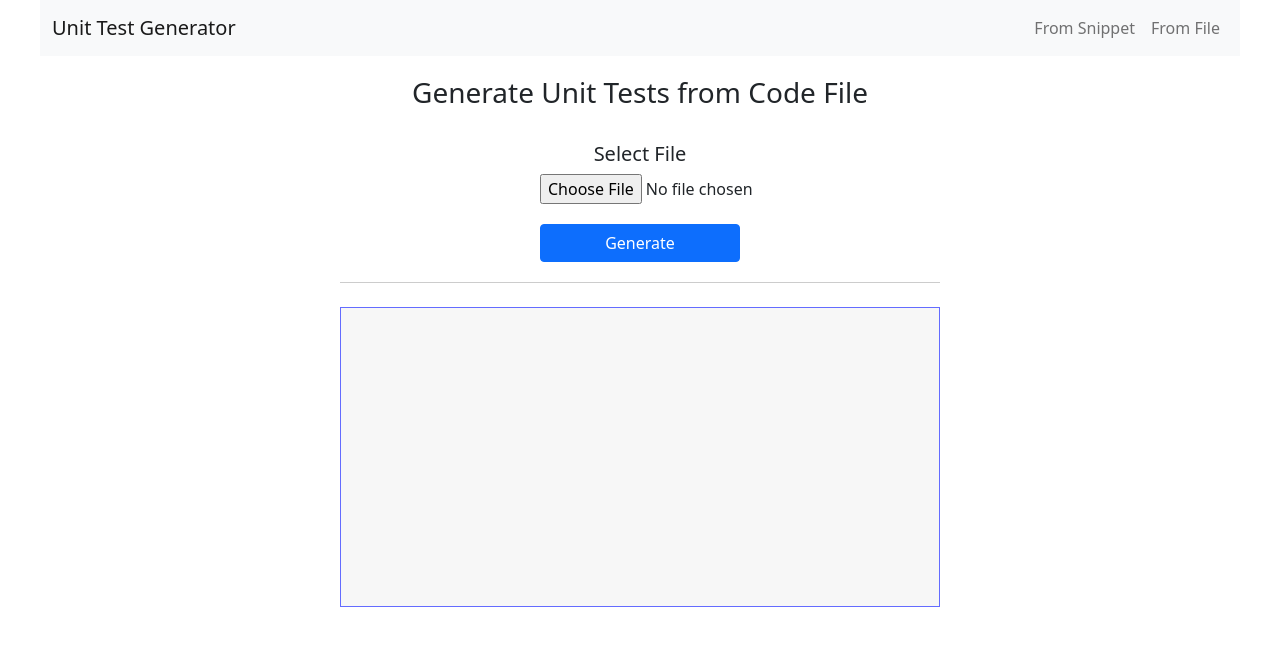
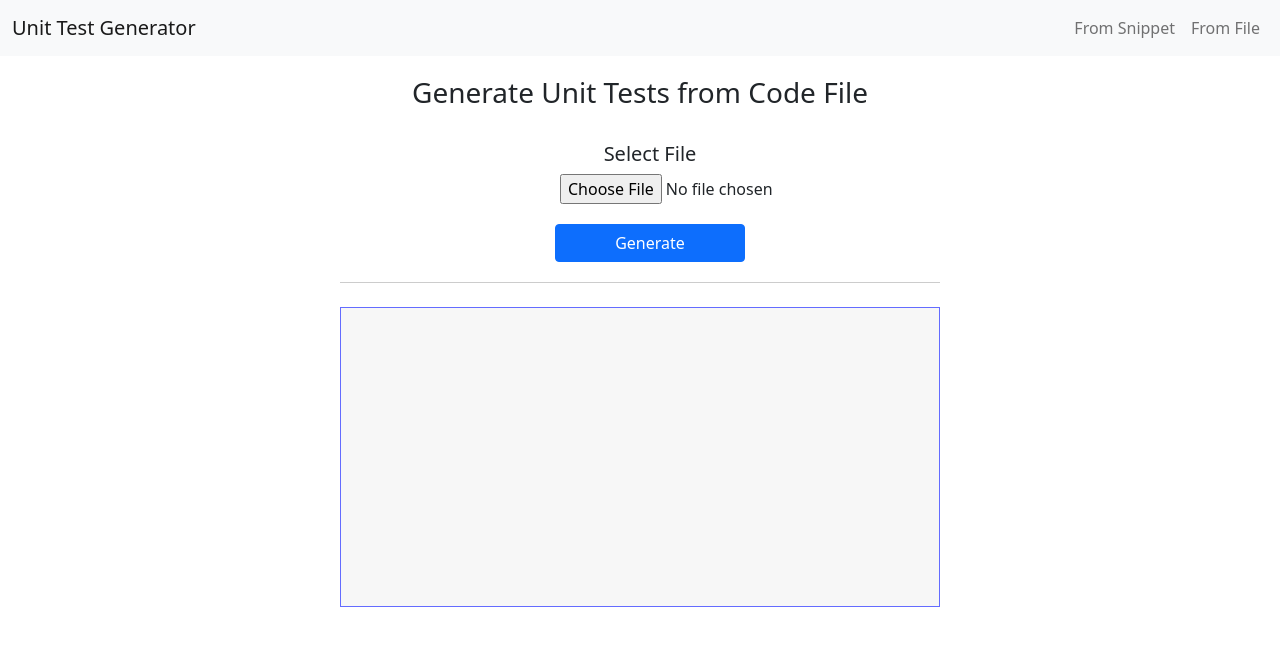
Before and after one commit to hydraInsurgent/Unit-TestCase-Generation, a React (Vite) app in the folder unittestcasegeneration-poc.client/: page /file in a window 1280 px wide. Shown: the top 646 px of the page. Built offline with nearby package versions, Linux system fonts and the light colour scheme.

Commit message:
Fixed CSS bugs

```diff
--- a/unittestcasegeneration-poc.client/src/components/Shared.css
+++ b/unittestcasegeneration-poc.client/src/components/Shared.css
@@ -59,7 +59,7 @@
     flex-direction: column;
     align-items: center;
     width: 100%;
-    min-width: 1200px;
+    min-width: 100vw;
     padding: 20px;
     margin: 0 auto;
 }
@@ -67,7 +67,6 @@
 #fileInputSection {
     width: 100%;
     max-width: 600px;
-
     border-bottom: 1px solid #ccc;
 }
 
@@ -79,6 +78,7 @@
         align-items: center;
         width: 100%;
         max-width: 400px;
+        padding-left: 20px;
     }
 
     /* Form group styling */
@@ -89,9 +89,10 @@
     }
 
     /* Input button alignment */
-#fileInputSection input[type="file"]{
+    #fileInputSection input[type="file"] {
         padding-left: 100px;
     }
+
     #fileInputSection input[type="submit"] {
         width: 50%;
     }
```
Lines whose indentation alone changed are shown as unchanged.
